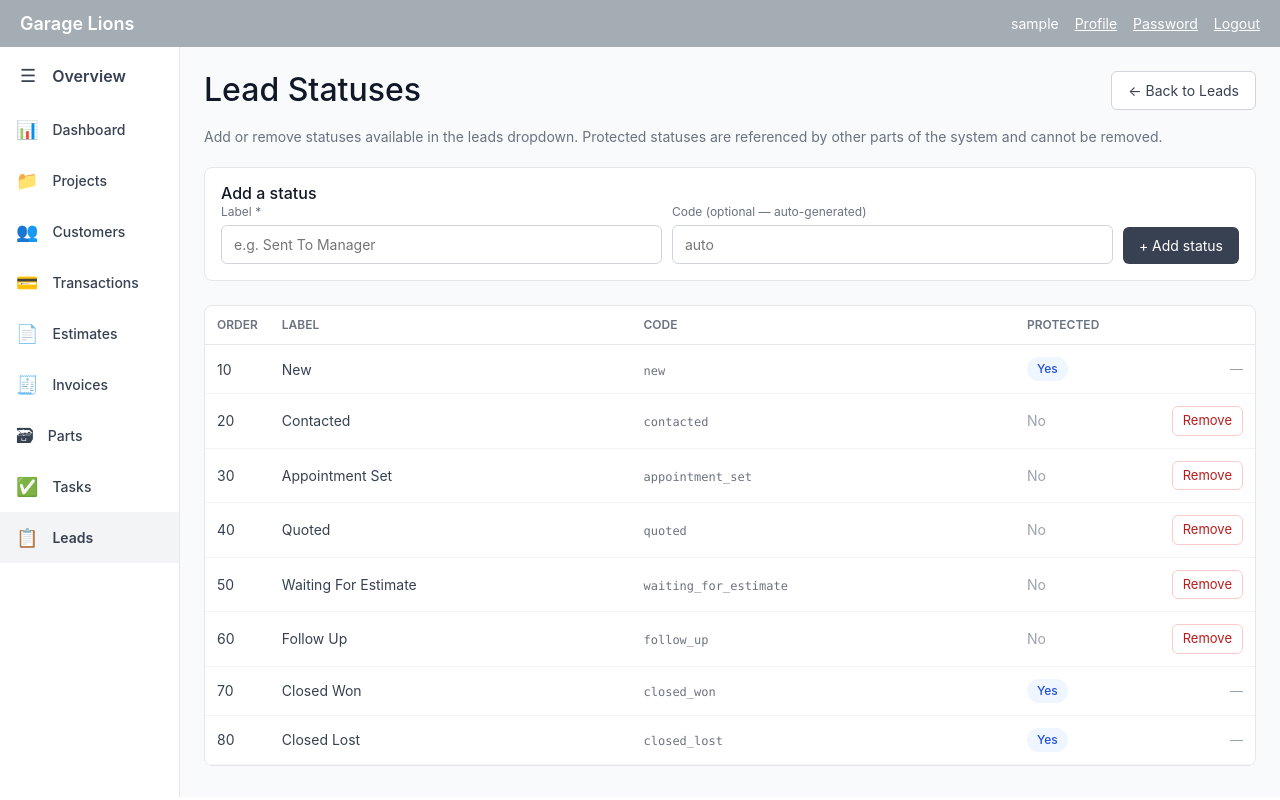
After one commit to observateur1980/garagelions, a Django app: page /panel/leads/statuses/ in a window 1280 px wide. The commit adds this page. Run offline with Django 5.2, Linux system fonts and the light colour scheme; the visitor is signed in with stand-in values (Sample User, id 1); data comes from the database, SQL or seed files in the repository.

Commit message:
Add admin-managed LeadStatus table and settings page
Lead status options are now sourced from a DB-managed LeadStatus table
instead of being hardcoded, so ops can add/remove statuses from the
panel Settings page without a code change. Protected codes referenced
elsewhere in the app cannot be removed.

Co-Authored-By: Claude Opus 4.7 (1M context) <noreply@anthropic.com>

```diff
--- a/home/models.py
+++ b/home/models.py
@@ -723,6 +723,44 @@ class LeadModel(models.Model):
     def __str__(self):
         return f"Lead #{self.id} - {self.first_name} {self.last_name}"
 
+    @property
+    def status_label(self):
+        """Human label for the current status code, including custom (DB-managed) ones."""
+        try:
+            return LeadStatus.objects.get(code=self.status).label
+        except LeadStatus.DoesNotExist:
+            return self.get_status_display()
+
+
+class LeadStatus(models.Model):
+    """
+    Admin-managed list of lead statuses. Seeded with the original 8 codes;
+    extra rows can be added/removed from the panel Settings page.
+
+    The underlying LeadModel.status is a free CharField — this table simply
+    governs which codes the UI offers as options.
+    """
+
+    code = models.CharField(max_length=30, unique=True)
+    label = models.CharField(max_length=80)
+    order = models.PositiveIntegerField(default=100)
+    is_protected = models.BooleanField(
+        default=False,
+        help_text="Protected statuses are referenced by code elsewhere in the app and cannot be removed.",
+    )
+
+    class Meta:
+        ordering = ["order", "label"]
+        verbose_name = "Lead status"
+        verbose_name_plural = "Lead statuses"
+
+    def __str__(self):
+        return self.label
+
+    @classmethod
+    def as_choices(cls):
+        return list(cls.objects.values_list("code", "label"))
+
 
 class LeadAttachment(models.Model):
     lead = models.ForeignKey(
--- a/panel/urls.py
+++ b/panel/urls.py
@@ -70,6 +70,8 @@ urlpatterns = [
     # Leads
     path("leads/", views.lead_list, name="lead_list"),
     path("leads/new/", views.lead_create, name="lead_create"),
+    path("leads/statuses/", views.lead_status_settings, name="lead_status_settings"),
+    path("leads/statuses/<int:pk>/delete/", views.lead_status_delete, name="lead_status_delete"),
     path("leads/<int:pk>/", views.lead_detail, name="lead_detail"),
 
     # Lead To-Dos (per-customer / per-lead)
--- a/panel/views.py
+++ b/panel/views.py
@@ -11,7 +11,7 @@ from django.core.paginator import Paginator
 from django.db.models import Count
 
 from account.models import ProjectManager
-from home.models import LeadModel, LeadActivity, LeadTodo, SalesPoint
+from home.models import LeadModel, LeadActivity, LeadTodo, SalesPoint, LeadStatus
 from home.forms import LeadUpdateForm, ManualLeadForm
 from .models import (
     Customer, Project, Part, PartCategory, SalesPointPartCategory,
@@ -1299,8 +1299,9 @@ def lead_list(request):
         "status": status,
         "sales_point_id": sales_point_id,
         "sales_points": sales_points,
-        "status_choices": LeadModel.STATUS_CHOICES,
+        "status_choices": LeadStatus.as_choices(),
         "can_filter_location": can_filter_location,
+        "can_manage_statuses": request.user.is_staff or request.user.is_superuser,
     })
 
 
@@ -1373,6 +1374,57 @@ def lead_todo_delete(request, lead_pk, pk):
     return redirect("panel:lead_detail", pk=lead.pk)
 
 
+# ── Lead Status Settings (admin-only) ────────────────────────────────
+
+def _can_manage_lead_statuses(user):
+    return user.is_authenticated and (user.is_staff or user.is_superuser)
+
+
+def _slugify_code(label):
+    import re
+    code = re.sub(r"[^a-z0-9]+", "_", (label or "").strip().lower()).strip("_")
+    return code[:30]
+
+
+@login_required
+def lead_status_settings(request):
+    if not _can_manage_lead_statuses(request.user):
+        return redirect("panel:lead_list")
+
+    error = None
+    if request.method == "POST" and request.POST.get("action") == "create":
+        label = (request.POST.get("label") or "").strip()
+        code = (request.POST.get("code") or "").strip().lower() or _slugify_code(label)
+
+        if not label:
+            error = "Label is required."
+        elif not code:
+            error = "Could not derive a code from that label — please provide one."
+        elif LeadStatus.objects.filter(code=code).exists():
+            error = f"A status with code '{code}' already exists."
+        else:
+            max_order = LeadStatus.objects.order_by("-order").values_list("order", flat=True).first() or 0
+            LeadStatus.objects.create(code=code, label=label, order=max_order + 10, is_protected=False)
+            return redirect("panel:lead_status_settings")
+
+    statuses = LeadStatus.objects.all()
+    return render(request, "panel/leads/status_settings.html", {
+        "statuses": statuses,
+        "error": error,
+    })
+
+
+@login_required
+@require_POST
+def lead_status_delete(request, pk):
+    if not _can_manage_lead_statuses(request.user):
+        return redirect("panel:lead_list")
+    status = get_object_or_404(LeadStatus, pk=pk)
+    if not status.is_protected:
+        status.delete()
+    return redirect("panel:lead_status_settings")
+
+
 # ── Mobile (PWA) views — separate templates, same data ───────────────
 @login_required
 def m_lead_list(request):
@@ -1396,7 +1448,7 @@ def m_lead_list(request):
         "page_obj": page_obj,
         "q": q,
         "status": status,
-        "status_choices": LeadModel.STATUS_CHOICES,
+        "status_choices": LeadStatus.as_choices(),
     })
 
 
--- /dev/null
+++ b/templates/panel/leads/status_settings.html
@@ -0,0 +1,87 @@
+{% extends "panel/base.html" %}
+{% block title %}Lead Status Settings{% endblock %}
+
+{% block content %}
+<div class="page-header">
+  <h2>Lead Statuses</h2>
+  <a href="{% url 'panel:lead_list' %}" class="btn-panel-outline">← Back to Leads</a>
+</div>
+
+<p style="color:#6b7280; margin-top:-8px; margin-bottom:20px; font-size:14px">
+  Add or remove statuses available in the leads dropdown. Protected statuses are referenced by other parts of the system and cannot be removed.
+</p>
+
+{% if error %}
+<div style="background:#fef2f2; border:1px solid #fecaca; color:#b91c1c; padding:10px 14px; border-radius:6px; margin-bottom:16px; font-size:14px">
+  {{ error }}
+</div>
+{% endif %}
+
+<div class="card dashboard-card" style="margin-bottom:24px">
+  <div class="card-body">
+    <h3 style="margin-top:0; font-size:16px">Add a status</h3>
+    <form method="post" style="display:flex; gap:10px; flex-wrap:wrap; align-items:end">
+      {% csrf_token %}
+      <input type="hidden" name="action" value="create">
+      <div style="flex:1; min-width:200px">
+        <label style="display:block; font-size:12px; color:#6b7280; margin-bottom:4px">Label *</label>
+        <input type="text" name="label" required maxlength="80" placeholder="e.g. Sent To Manager"
+               style="width:100%; padding:8px 12px; border:1px solid #d1d5db; border-radius:6px; font-size:14px">
+      </div>
+      <div style="flex:1; min-width:200px">
+        <label style="display:block; font-size:12px; color:#6b7280; margin-bottom:4px">Code (optional — auto-generated)</label>
+        <input type="text" name="code" maxlength="30" placeholder="auto"
+               style="width:100%; padding:8px 12px; border:1px solid #d1d5db; border-radius:6px; font-size:14px">
+      </div>
+      <button type="submit" class="btn-panel">+ Add status</button>
+    </form>
+  </div>
+</div>
+
+<div class="card dashboard-card">
+  <div class="card-body" style="padding:0; overflow-x:auto">
+    <table class="panel-table" style="margin:0">
+      <thead>
+        <tr>
+          <th style="width:60px">Order</th>
+          <th>Label</th>
+          <th>Code</th>
+          <th style="width:120px">Protected</th>
+          <th style="width:120px"></th>
+        </tr>
+      </thead>
+      <tbody>
+        {% for s in statuses %}
+        <tr>
+          <td>{{ s.order }}</td>
+          <td>{{ s.label }}</td>
+          <td><code style="font-size:12px; color:#6b7280">{{ s.code }}</code></td>
+          <td>
+            {% if s.is_protected %}
+              <span class="badge-status badge-sent">Yes</span>
+            {% else %}
+              <span style="color:#9ca3af">No</span>
+            {% endif %}
+          </td>
+          <td style="text-align:right">
+            {% if s.is_protected %}
+              <span style="color:#9ca3af; font-size:13px">—</span>
+            {% else %}
+              <form method="post" action="{% url 'panel:lead_status_delete' s.pk %}" style="display:inline"
+                    onsubmit="return confirm('Remove status &quot;{{ s.label|escapejs }}&quot;? Leads currently using this status will keep their value but it will no longer appear in the dropdown.');">
+                {% csrf_token %}
+                <button type="submit" class="btn-panel-outline" style="padding:4px 10px; font-size:13px; color:#b91c1c; border-color:#fecaca">
+                  Remove
+                </button>
+              </form>
+            {% endif %}
+          </td>
+        </tr>
+        {% empty %}
+        <tr><td colspan="5" style="color:#6b7280; padding:24px; text-align:center">No statuses defined.</td></tr>
+        {% endfor %}
+      </tbody>
+    </table>
+  </div>
+</div>
+{% endblock %}
```
Also changed, not shown: home/forms.py (+24 -1 lines), templates/panel/leads/detail.html (+11 -0 lines), templates/panel/leads/list.html (+6 -1 lines), home/migrations/0011_leadstatus.py (added).
